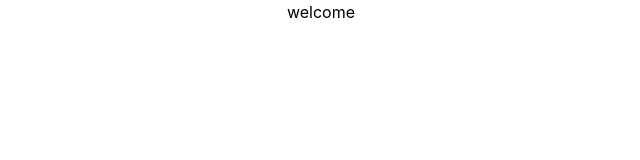
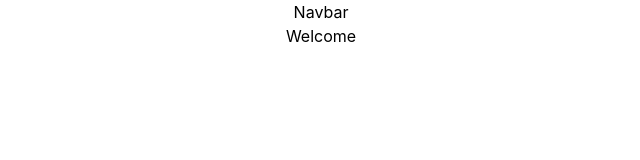
Before and after one commit to UmarRS/huda_clinic, a React (Create React App) app: page / in a window 1280 px wide. Shown: the top 160 px of the page, without its empty margins (319-959 px from the left). Built offline with nearby package versions, Linux system fonts and the light colour scheme.

Commit message:
routing done

```diff
--- a/package.json
+++ b/package.json
@@ -12,6 +12,7 @@
     "lucide-react": "^0.390.0",
     "react": "^18.3.1",
     "react-dom": "^18.3.1",
+    "react-router-dom": "^6.23.1",
     "react-scripts": "5.0.1",
     "tailwind-merge": "^2.3.0",
     "tailwindcss-animate": "^1.0.7",
--- a/src/App.js
+++ b/src/App.js
@@ -1,11 +1,25 @@
 import logo from "./logo.svg";
 import "./App.css";
 import { Button } from "@/components/ui/button";
-
+import Navbar from "Navbar/Navbar";
+import HealthServices from "Health_Services/healthServices";
+import Donate from "Donate/donate";
+import OurStory from "About_Us/ourStory";
+import Volunteers from "About_Us/volunteers";
+import Partners from "About_Us/partners";
+import { BrowserRouter as Router, Route, Routes } from "react-router-dom";
 function App() {
   return (
     <div className="App">
-      <Button>welcome</Button>
+      <Navbar />
+      <Routes>
+        <Route path="/" element={<Button>Welcome</Button>} />
+        <Route path="/health-services" element={<HealthServices />} />
+        <Route path="/donate" element={<Donate />} />
+        <Route path="/our-story" element={<OurStory />} />
+        <Route path="/volunteers" element={<Volunteers />} />
+        <Route path="/partners" element={<Partners />} />
+      </Routes>
     </div>
   );
 }
--- a/src/index.js
+++ b/src/index.js
@@ -1,13 +1,16 @@
-import React from 'react';
-import ReactDOM from 'react-dom/client';
-import './index.css';
-import App from './App';
-import reportWebVitals from './reportWebVitals';
+import React from "react";
+import ReactDOM from "react-dom/client";
+import "./index.css";
+import App from "./App";
+import reportWebVitals from "./reportWebVitals";
+import { BrowserRouter } from "../node_modules/react-router-dom/dist/index";
 
-const root = ReactDOM.createRoot(document.getElementById('root'));
+const root = ReactDOM.createRoot(document.getElementById("root"));
 root.render(
   <React.StrictMode>
-    <App />
+    <BrowserRouter>
+      <App />
+    </BrowserRouter>
   </React.StrictMode>
 );
 
```
Also changed, not shown: 1 other file (tests, documents, lock files or other folders).
